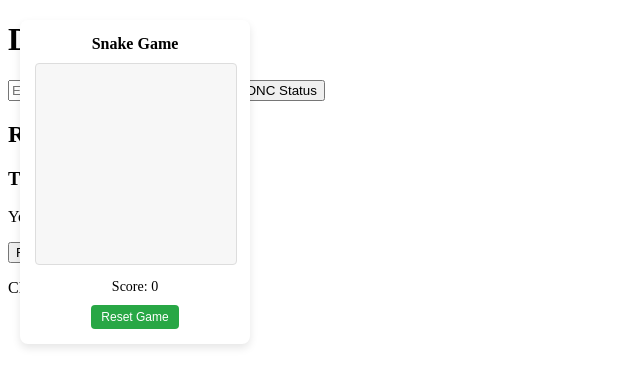
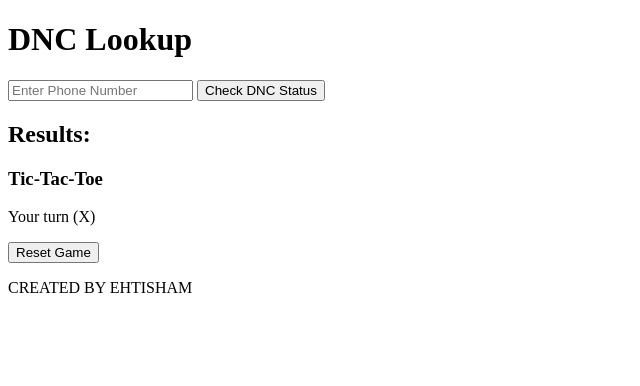
Before and after one commit to create404create/NEW1, a plain HTML site: page index.html in a window 1280 px wide. Shown: the whole page, without its empty margins (0-640 px from the left). Drawn offline with Linux system fonts and the light colour scheme.

Commit message:
Update index.html

```diff
--- a/index.html
+++ b/index.html
@@ -38,14 +38,6 @@
         <button onclick="resetGame()">Reset Game</button>
     </div>
 
-    <!-- Snake Game -->
-    <div class="snake-game">
-        <h3>Snake Game</h3>
-        <canvas id="snakeCanvas" width="200" height="200"></canvas>
-        <p class="snake-status">Score: 0</p>
-        <button onclick="resetSnakeGame()">Reset Game</button>
-    </div>
-
     <footer>
         <div class="animated-line">
             <p>CREATED BY EHTISHAM</p>
@@ -54,6 +46,5 @@
 
     <script src="script.js"></script>
     <script src="tic-tac-toe.js"></script>
-    <script src="snake-game.js"></script>
 </body>
 </html>
```
